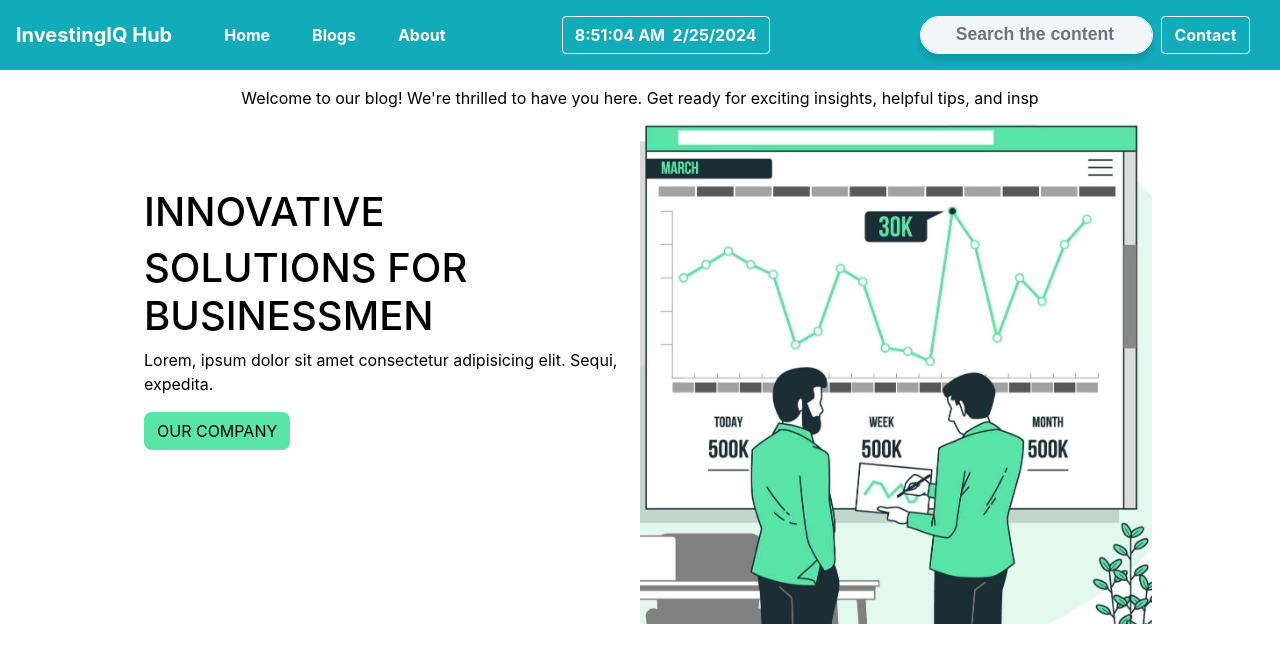
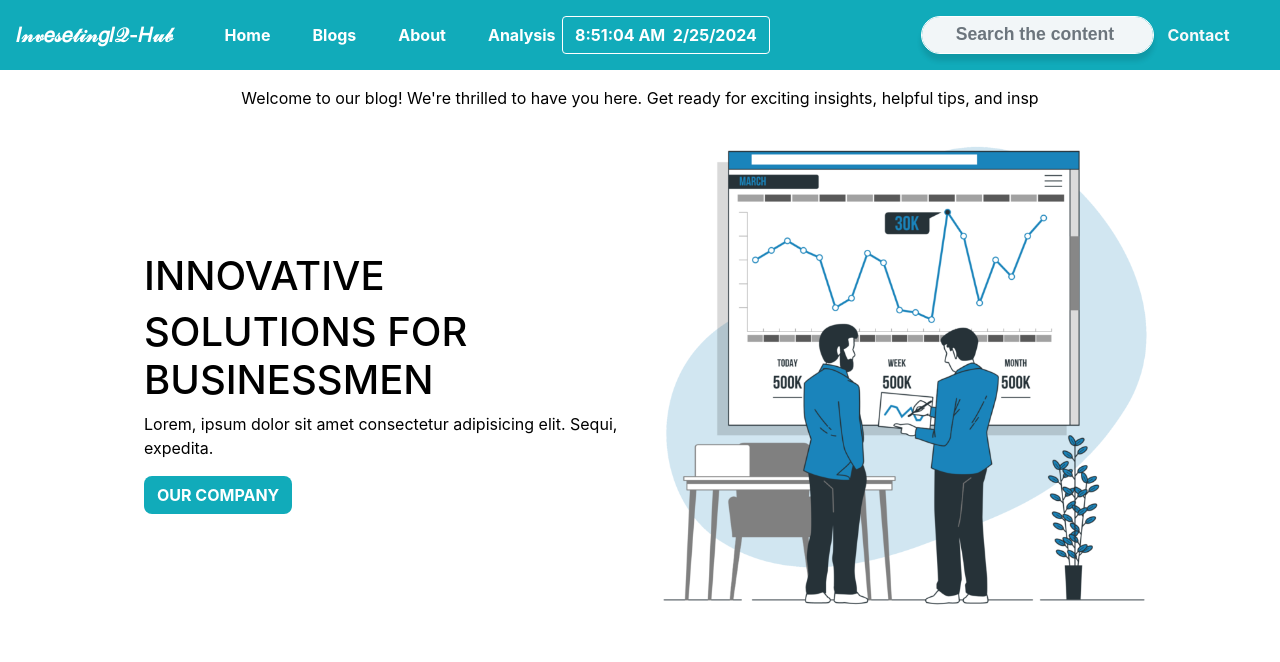
Before and after one commit to Mechboyshyam/InvestingIQ-Hub, a React (Create React App) app in the folder client/: page / in a window 1280 px wide. Shown: the top 662 px of the page. Built offline with nearby package versions, Linux system fonts and the light colour scheme.

Commit message:
homepage image changed to blue color

```diff
--- a/client/src/Component/Home/Hero.css
+++ b/client/src/Component/Home/Hero.css
@@ -12,8 +12,10 @@
     height: 500px;
 }
 
-.bgGreen {
-    background-color: #59e5a8;
+.bgTeal {
+    background-color: #11abba;
+    color: white;
+    font-weight: 700;
 }
 
 .makeRound {
@@ -22,6 +24,7 @@
 
 .parentImgContainer {
     position: relative;
+    margin-left: 10px;
 }
 
 .heroContent {
@@ -96,11 +99,12 @@
     }
 
     .heroContent {
-        margin-top: 6rem;
+        margin-top: 10rem;
 
     }
 
     .myImg {
         max-height: 100vh;
+        left: 0;
     }
 }
--- a/client/src/Component/Home/Hero.jsx
+++ b/client/src/Component/Home/Hero.jsx
@@ -11,7 +11,7 @@ const Hero = () => {
           Lorem, ipsum dolor sit amet consectetur adipisicing elit. Sequi,
           expedita.
         </p>
-        <button type="button" className="btn bgGreen makeRound">
+        <button type="button" className="btn bgTeal makeRound">
           OUR COMPANY
         </button>
       </div>
@@ -20,7 +20,7 @@ const Hero = () => {
       <div className="parentImgContainer">
         <img
           id="heroBanner"
-          src="/Hero/HeroBanner.jpeg"
+          src="/Hero/blue color.png"
           alt="hero banner home"
           className="myImg"
         />
--- a/client/src/Component/Navbar/Navbar.css
+++ b/client/src/Component/Navbar/Navbar.css
@@ -20,6 +20,26 @@ nav {
     color: white;
 }
 
+/* .border-bold:hover{
+    background-color: #11abba;
+    pointer-events: painted;
+} */
+
+.contact{
+    background-color: #11abba;
+    border: none !important;
+}
+
+.contact:hover{
+    background-color: #11abba;
+    text-decoration: none;
+    color: white;
+}
+/*
+.hover-eff-btn:hover{
+    border: 2px solid red;
+} */
+
 
 @media (min-width:736px) {
     /* .main_nav {
--- a/client/src/Component/Navbar/Navbar.js
+++ b/client/src/Component/Navbar/Navbar.js
@@ -1,6 +1,7 @@
 import React, { Component } from "react";
 import './Navbar.css';
 import DateTime from "../Date/date";
+// import { Link } from "react-router-dom";
 
 export default class Navbar extends Component {
   render() {
@@ -8,7 +9,7 @@ export default class Navbar extends Component {
     return (
       <>
         <nav className="navbar navbar-expand-lg navbar-dark sticky-top z-3 bg-teal ">
-          <span className="navbar-brand bold">InvestingIQ Hub</span>
+          <span className="navbar-brand bold">𝐼𝓃𝓋𝑒𝓈𝑒𝓉𝒾𝓃𝑔𝐼𝒬-𝐻𝓊𝒷</span>
           <button
             className="navbar-toggler"
             type="button"
@@ -20,7 +21,7 @@ export default class Navbar extends Component {
           >
             <span className="navbar-toggler-icon"></span>
           </button>
-
+          {/* <Link to='/contact'>Home</Link> */}
           <div className="main_nav collapse navbar-collapse" id="navbarSupportedContent">
             <div className="col-4">
             <ul className="nav_items navbar-nav mr-auto">
@@ -39,7 +40,8 @@ export default class Navbar extends Component {
                   About
                 </a>
               </li>
-              <li className="nav-item dropdown">
+              <li className="nav-item active btn bold">
+                <a className="nav-link disabled" href="/">Analysis</a>
               </li>
             </ul>
             </div>
@@ -57,10 +59,10 @@ export default class Navbar extends Component {
                 aria-label="Search"
               />
               <button
-                className="cancelBtn btn bold btn-outline-dark my-2 border-bold my-sm-0"
+                className="contact hover-eff-btn bold my-2 my-sm-0"
                 type="submit"
               >
-                <a href="/contact" className="text-decoration-none text-light">Contact</a>
+                <a href="/contact" className="text-decoration-none contact text-light">Contact</a>
               </button>
             </form>
            </div>
--- a/client/src/Views/Contact/Contact.css
+++ b/client/src/Views/Contact/Contact.css
@@ -1,6 +1,10 @@
 svg {
 	height: 23rem;
 	margin-right: 4rem;
+}
+
+.margin-contact-page{
+  margin-top: -50px;
 }
 
 #envelope {
--- a/client/src/Views/Contact/Contact.js
+++ b/client/src/Views/Contact/Contact.js
@@ -5,7 +5,7 @@ export default class Contact extends Component {
   render() {
     return (
       <div>
-        <div class="container d-flex justify-content-center align-items-center">
+        <div class="container margin-contact-page d-flex justify-content-center align-items-center">
           {/* <!-- // SVG */}
           {/* from: https://www.freepik.com/free-vector/new-message-concept-landing-page_5777076.htm
   -------------------------------------------------------------
@@ -807,7 +807,7 @@ export default class Contact extends Component {
             <div class="form-group message">
               <textarea
                 id="formMessage"
-                class="form-control form-control-lg"
+                class="form-control form-control-md"
                 rows="7"
                 placeholder="Write Something..."
               ></textarea>
```
Also changed, not shown: client/public/Hero/1122.jpg (added), client/public/Hero/blue color.png (added).
